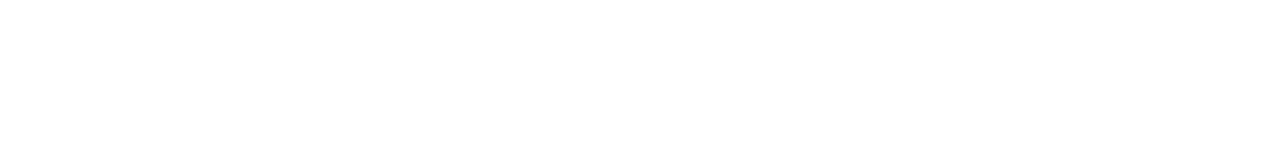
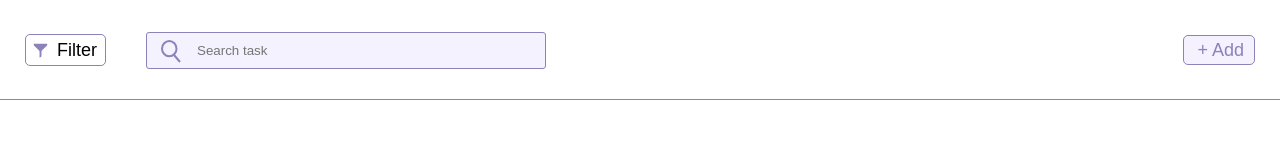
Before and after one commit to Wiglescl/task_list_2, a plain HTML site: page index.html in a window 1280 px wide. Drawn offline with Linux system fonts and the light colour scheme.

Commit message:
Added header and icons

```diff
--- a/css/styles.css
+++ b/css/styles.css
@@ -0,0 +1,80 @@
+* {
+    font-family: sans-serif;
+}
+
+.wrapper {
+    min-height: 100%;
+    width: 100%;
+    overflow: hidden;
+}
+
+.container {
+    max-width: 1260px;
+    padding: 0 15px;
+    margin: 0 auto;
+}
+
+.header {
+    height: 100px;
+    border-bottom: 1px solid #8B83BA;
+}
+
+.header__inner {
+    display: flex;
+    justify-content: space-between;
+    height: 100px;
+    align-items: center;
+}
+
+.header__search-block {
+    display: flex;
+    align-items: center;
+    gap: 40px;
+}
+
+.search__input {}
+
+.filter__btn {
+    border-radius: 5px;
+    border: 1px solid #8B83BA;
+    background-color: white;
+    font-size: 18px;
+    display: flex;
+    align-items: center;
+    gap: 5px;
+    padding: 4px 8px 3px 3px;
+}
+
+
+#filter-icon {
+    height: 23px;
+}
+
+input[type=text] {
+    border: 1px solid #8B83BA;
+    background-color: #F4F2FF;
+    color: rgb(128, 128, 128);
+    border-radius: 3px;
+    padding: 10px 0 10px 50px;
+    width: 400px;
+}
+
+.search__input-block {
+    position: relative;
+}
+
+#input__icon {
+    position: absolute;
+    top: 8px;
+    left: 15px;
+}
+
+#create-task-btn {
+    border: 1px solid #8B83BA;
+    color: #8B83BA;
+    background: rgba(133, 87, 243, 0.082);
+    height: 30px;
+    padding: 0 10px 0 13px;
+    border-radius: 5px;
+    font-size: 18px;
+}
--- a/index.html
+++ b/index.html
@@ -4,8 +4,37 @@
     <meta charset="UTF-8">
     <meta name="viewport" content="width=device-width, initial-scale=1.0">
     <title>Document</title>
+    <link rel="stylesheet" href="/css/reset.css">
+    <link rel="stylesheet" href="/css/styles.css">
 </head>
 <body>
+    <div class="wrapper">
+        <header class="header">
+            <div class="container">
+                <div class="header__inner">
+                    <div class="header__search-block">
+                        <Button class="filter__btn">
+                            <img id="filter-icon" src="/img/Filter.svg" alt="filter_img">
+                            Filter
+                        </Button>
+                        <div class="search__input-block">
+                            <img id="input__icon" src="/img/Group 9.svg" alt="">
+                            <input id="task__input" type="text" placeholder="Search task">
+                        </div>
+                    </div>
+                    <button id="create-task-btn">+ Add</button>
+                </div>
+            </div>
+        </header>
+        <main class="main">
+            <div class="task__head">
+                <div class="container">
+                    <div class="task__head-inner">
 
+                    </div>
+                </div>
+            </div>
+        </main>
+    </div>
 </body>
 </html>
```
Also changed, not shown: img/Filter.svg (added), img/Group 9.svg (added).
